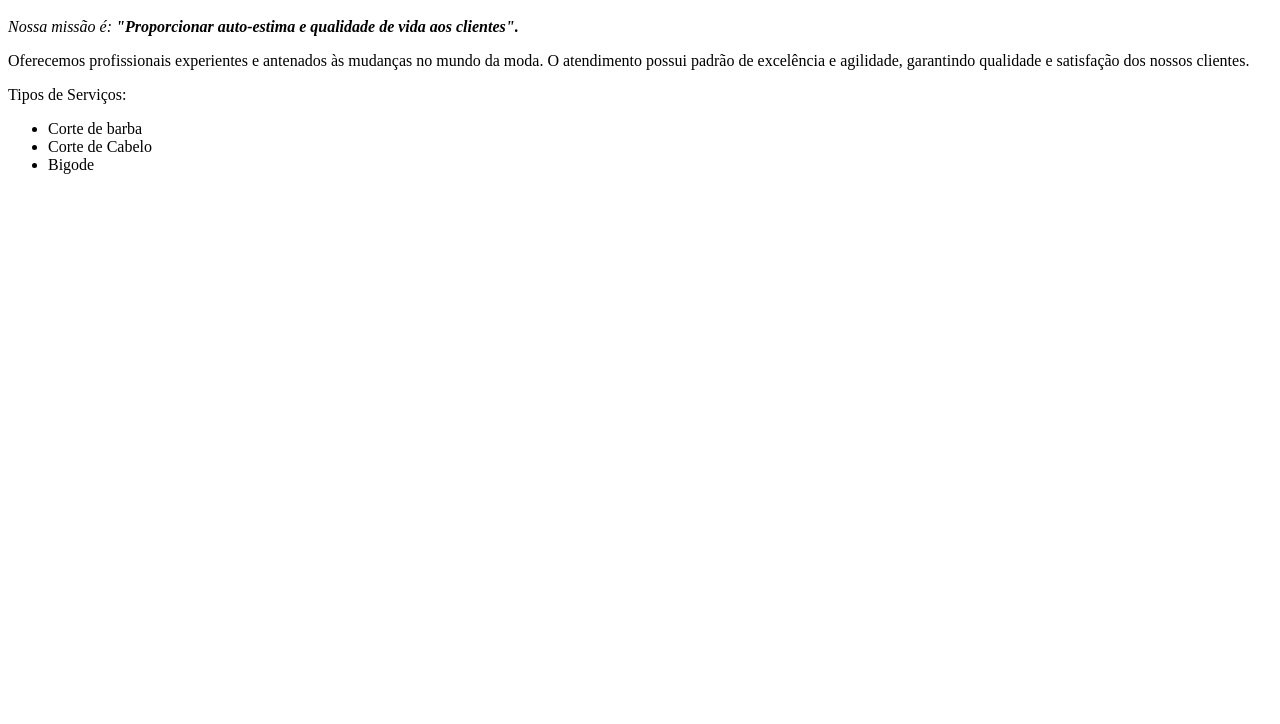
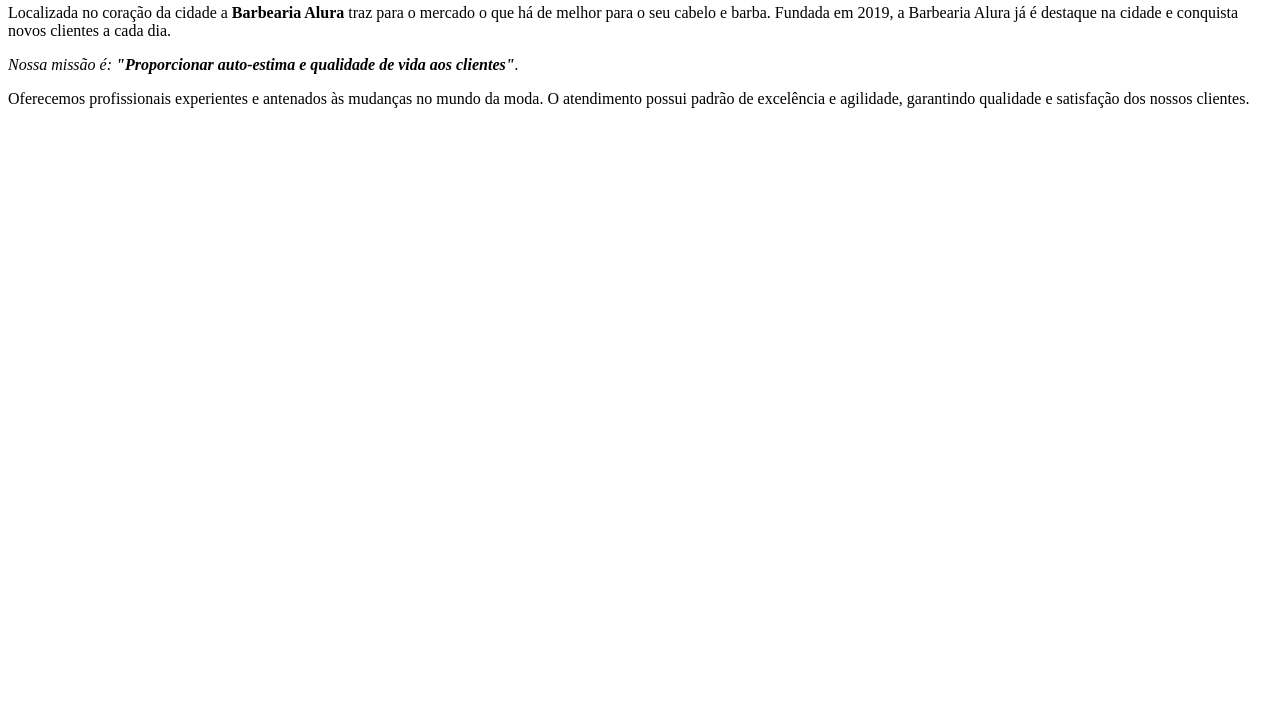
Before and after one commit to Zoe0714/barbeariaaluramy, a plain HTML site: page index.html in a window 1280 px wide. Shown: the part 76-800 px from the top of the page. Drawn offline with Linux system fonts and the light colour scheme.

Commit message:
Add files via upload

```diff
--- a/index.html
+++ b/index.html
@@ -1,18 +1,17 @@
- <DOCTYPE html>
-<html
-    <h1>Sobre a Barbearia Alura</h1>
+<!DOCTYPE html>
+<html lang="pt-br">
+	<head>
+		<meta charset="UTF-8">
+		<title>Barbearia Alura</title>
+	</head>
 
-<p>Localizada no coração da cidade a <b>Barbearia Alura</b> traz para o mercado o que há de melhor para o seu cabelo e barba. Fundada em 2019, a Barbearia Alura já é destaque na cidade e conquista novos clientes a cada dia.</p>
+	<body>
+		<h1>Sobre a Barbearia Alura</h1>
 
-<p><I>Nossa missão é: <strong>"Proporcionar auto-estima e qualidade de vida aos clientes".</strong></I></p>
+		<p>Localizada no coração da cidade a <strong>Barbearia Alura</strong> traz para o mercado o que há de melhor para o seu cabelo e barba. Fundada em 2019, a Barbearia Alura já é destaque na cidade e conquista novos clientes a cada dia.</p>
 
-<p>Oferecemos profissionais experientes e antenados às mudanças no mundo da moda. O atendimento possui padrão de excelência e agilidade, garantindo qualidade e satisfação dos nossos clientes.</p>
-<p> Tipos de Serviços: </p>
+		<p><em>Nossa missão é: <strong>"Proporcionar auto-estima e qualidade de vida aos clientes"</strong>.</em></p>
 
-<ul>
-<li>Corte de barba </li>
-<li>Corte de Cabelo </li>
-<li>Bigode </li>
-</ul>
-
+		<p>Oferecemos profissionais experientes e antenados às mudanças no mundo da moda. O atendimento possui padrão de excelência e agilidade, garantindo qualidade e satisfação dos nossos clientes.</p>
+	</body>
 </html>
```
